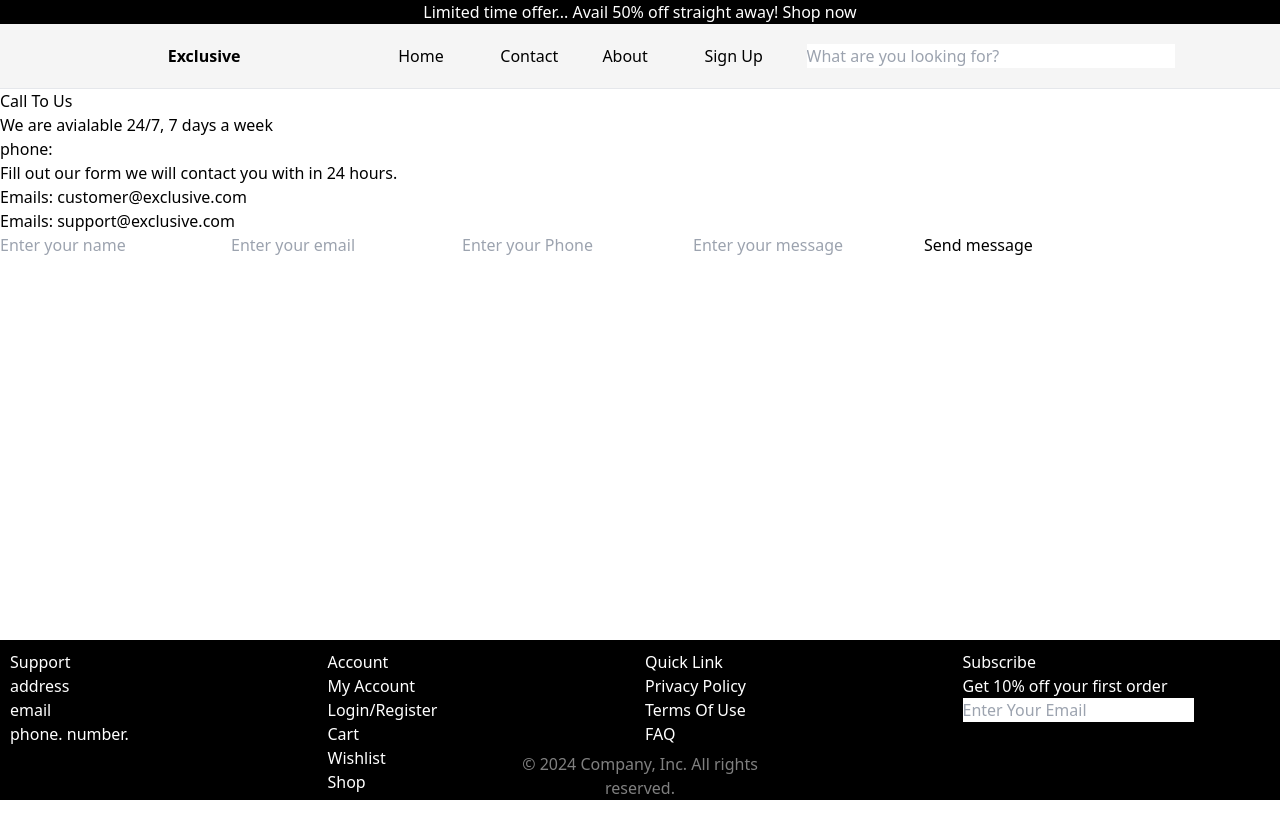
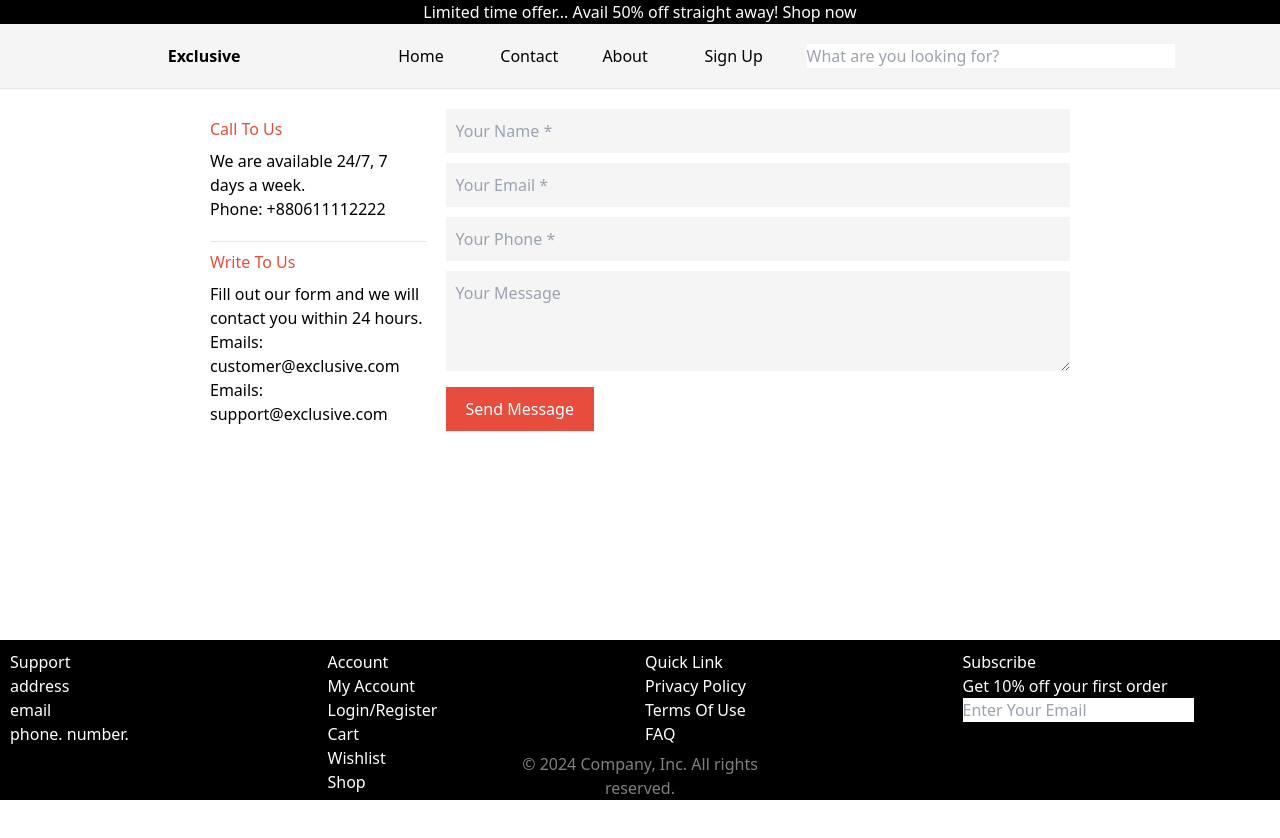
Before and after one commit to Naman-27072004/Summer-project, a React (Vite) app in the folder frontend/: page /contact in a window 1280 px wide. Shown: the top 838 px of the page. Built offline with nearby package versions, Linux system fonts and the light colour scheme.

Commit message:
first commit

```diff
--- a/frontend/src/Styles/contact.css
+++ b/frontend/src/Styles/contact.css
@@ -0,0 +1,39 @@
+.contact-form-container {
+    display: flex;
+    padding: 20px;
+    border-radius: 8px;
+    max-width: 900px;
+    margin: 0 auto;
+  }
+  .contact-info {
+    width:45%;
+  }
+  .contact-item {
+    margin-bottom: 20px;
+  }
+  .contact-item h3 {
+    margin-top:8px;
+    margin-bottom: 8px;
+   color:#e74c3c;
+  }
+  .contact-form {
+    margin-left: 20px;
+  }
+  .contact-form input,
+  .contact-form textarea {
+    width: 100%;
+    padding: 10px;
+    margin-bottom: 10px;
+    border: none;
+    outline:none;
+    background-color:#F5F5F5;
+  }
+  .contact-form textarea {
+    height: 100px;
+  }
+  .contact-form button {
+    background-color: #e74c3c;
+    color: white;
+    padding: 10px 20px;
+    cursor: pointer;
+  }
--- a/frontend/src/Styles/signup.css
+++ b/frontend/src/Styles/signup.css
@@ -0,0 +1,44 @@
+.sign-up {
+    max-width: 400px;
+    margin:  auto;
+    padding: 20px;
+    text-align: center;
+    font-family: Arial, sans-serif;
+  }
+  .sign-up h1 {
+    font-size: 24px;
+    font-weight: bold;
+    margin-bottom: 10px;
+  }
+  .sign-up p {
+    margin-bottom: 20px;
+  }
+  .inputs-group {
+    margin-bottom: 15px;
+  }
+  .inputs-group input {
+    width: 100%;
+    padding: 10px;
+    font-size: 16px;
+    outline:none;
+    border:none;
+    background-color:white;
+  }
+  .sign-button {
+    width: 100%;
+    padding: 10px;
+    background-color: #ff4c4c;
+    border: none;
+    border-radius: 4px;
+    color: white;
+    font-size: 16px;
+    cursor: pointer;
+  }
+   .para {
+    margin-top: 10px;
+  }
+  .para a {
+    color: #ff4c4c;
+    text-decoration: none;
+
+  }
--- a/frontend/src/pages/contact.jsx
+++ b/frontend/src/pages/contact.jsx
@@ -1,22 +1,43 @@
+import '../Styles/contact.css'
 function Contact(){
-    return<div>
-            <div>
-                <i></i>
-                <h5>Call To Us</h5>
-                <p>We are avialable 24/7, 7 days a week</p>
-                <p>phone: </p>
-                <i></i>
-                <p>Fill out our form we will contact you with in 24 hours.</p>
-                <p>Emails: customer@exclusive.com</p>
-                <p>Emails: support@exclusive.com</p>
-                <form>
-                    <input type="text" name="first_name" placeholder="Enter your name" />
-                    <input type="email" name="email" placeholder="Enter your email" />
-                    <input type="number" name="phone" placeholder="Enter your Phone" />
-                    <input type="text area" name="message" placeholder="Enter your message" />
-                    <button>Send message</button>
-                </form>
-            </div>
-        </div>
+    return<div className="contact-form-container">
+    <div className="contact-info">
+      <div className="contact-item">
+        <h3>Call To Us</h3>
+        <p>We are available 24/7, 7 days a week.</p>
+        <p>Phone: +880611112222</p>
+      </div>
+      <hr></hr>
+      <div className="contact-item">
+        <h3>Write To Us</h3>
+        <p>Fill out our form and we will contact you within 24 hours.</p>
+        <p>Emails: customer@exclusive.com</p>
+        <p>Emails: support@exclusive.com</p>
+      </div>
+    </div>
+    <form className="contact-form">
+      <input
+        type="text"
+        name="name"
+        placeholder="Your Name *"
+      />
+      <input
+        type="email"
+        name="email"
+        placeholder="Your Email *"
+         />
+      <input
+        type="tel"
+        name="phone"
+        placeholder="Your Phone *"
+         />
+      <textarea
+        name="message"
+        placeholder="Your Message">
+
+        </textarea>
+      <button type="submit">Send Message</button>
+    </form>
+  </div>
     }
 export default Contact;
--- a/frontend/src/pages/signup.jsx
+++ b/frontend/src/pages/signup.jsx
@@ -1,17 +1,23 @@
 
+import '../Styles/signup.css'
 function Signup() {
-    return <div className="container1">
+    return <div className="sign-up">
     <h1>Create an account!</h1>
     <p>Enter your details below:</p>
     <form>
+      <div className="inputs-group">
         <input type="text" name="Name" placeholder="Name" />
-            <br />
+      </div>
+      <div className="inputs-group">
       <input type="text" placeholder="Email or Phone Number" />
-            <br />
+      </div>
+      <div className="inputs-group">
       <input type="password" placeholder="Password" />
-            <br />
-            <button type="submit">Create Account</button>
-            <p>Already have an account? <a href="/login">Log In</a></p>
+      </div>
+      <button type="submit" className="sign-button">Create Account</button>
+      <p className="para">
+        Already have an account?<a href="/login">Log In</a>
+      </p>
     </form>
   </div>
 }
```
Lines whose indentation alone changed are shown as unchanged.
